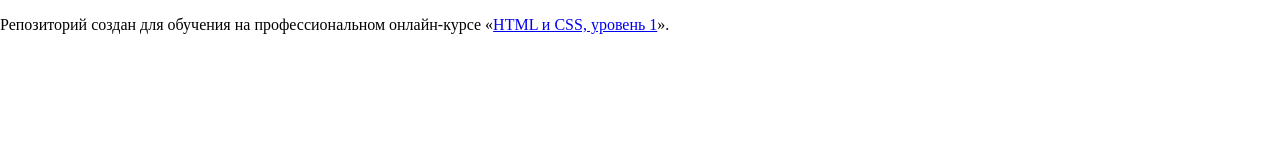
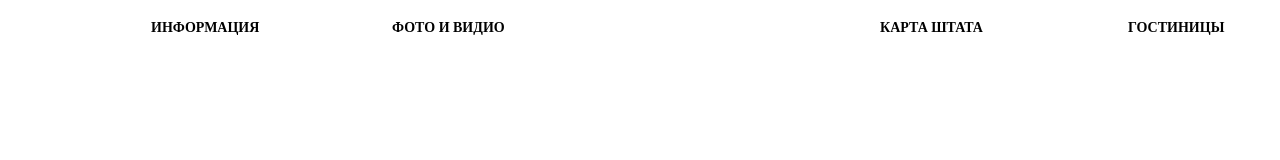
Before and after one commit to euggrush/1218963-sedona-28, a plain HTML site: page index.html in a window 1280 px wide. Drawn offline with nearby package versions, Linux system fonts and the light colour scheme.

Commit message:
added menu

```diff
--- a/css/style.css
+++ b/css/style.css
@@ -0,0 +1,116 @@
+.main-menu {
+
+    position: absolute;
+    width: 1200px;
+    height: 56px;
+    left: 40px;
+    top: 0px;
+    background: #FFFFFF;
+}
+
+.main-menu li {
+    display: inline-block;
+    list-style: none;
+    white-space: nowrap;
+}
+
+.main-menu a {
+    text-decoration: none;
+    color: black;
+}
+
+.info {
+position: absolute;
+width: 94px;
+height: 26px;
+left: 111px;
+top: 15px;
+
+font-family: PT Sans;
+font-style: normal;
+font-weight: bold;
+font-size: 14px;
+line-height: 26px;
+/* identical to box height, or 186% */
+
+display: flex;
+align-items: center;
+text-align: center;
+text-transform: uppercase;
+
+color: #000000;
+}
+
+.gallery {
+    position: absolute;
+    width: 98px;
+    height: 26px;
+    left: 352px;
+    top: 15px;
+
+    font-family: PT Sans;
+    font-style: normal;
+    font-weight: bold;
+    font-size: 14px;
+    line-height: 26px;
+    /* identical to box height, or 186% */
+
+    display: flex;
+    align-items: center;
+    text-align: center;
+    text-transform: uppercase;
+
+    color: #000000;
+}
+
+.map {
+    position: absolute;
+    width: 85px;
+    height: 26px;
+    left: 840px;
+    top: 15px;
+
+    font-family: PT Sans;
+    font-style: normal;
+    font-weight: bold;
+    font-size: 14px;
+    line-height: 26px;
+    /* identical to box height, or 186% */
+
+    display: flex;
+    align-items: center;
+    text-align: center;
+    text-transform: uppercase;
+
+    color: #000000;
+}
+
+.hotels {
+    position: absolute;
+    width: 80px;
+    height: 26px;
+    left: 1088px;
+    top: 15px;
+
+    font-family: PT Sans;
+    font-style: normal;
+    font-weight: bold;
+    font-size: 14px;
+    line-height: 26px;
+    /* identical to box height, or 186% */
+
+    display: flex;
+    align-items: center;
+    text-align: center;
+    text-transform: uppercase;
+
+    color: #000000;
+}
+
+.logo {
+    position: absolute;
+    width: 138px;
+    height: 70px;
+    left: 571px;
+    top: 0px;
+}
--- a/index.html
+++ b/index.html
@@ -8,7 +8,14 @@
   </head>
   <body>
 
-    <p>Репозиторий создан для обучения на профессиональном онлайн‑курсе «<a href="https://htmlacademy.ru/intensive/htmlcss">HTML и CSS, уровень 1</a>».</p>
+      <div class="main-menu">
+        <li class="info"><a href=" ">ИНФОРМАЦИЯ</a></li>
+        <li class="gallery"><a href=" ">ФОТО И ВИДИО</a></li>
+        <li class="logo"></li>
+        <li class="map"><a href=" ">КАРТА ШТАТА</a></li>
+        <li class="hotels"><a href="hotels">ГОСТИНИЦЫ</a></li>
+      </div>
 
-  </body>
+
+   </body>
 </html>
```
Also changed, not shown: img/background photo.png (added), js/script.js (added).
